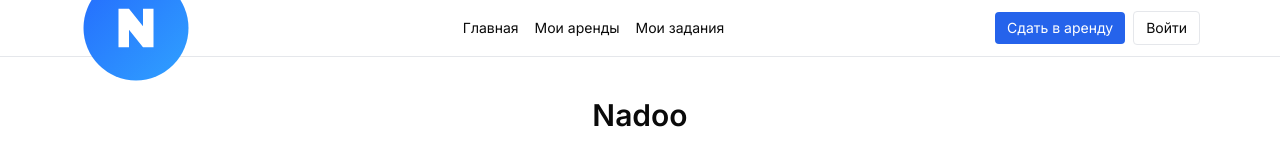
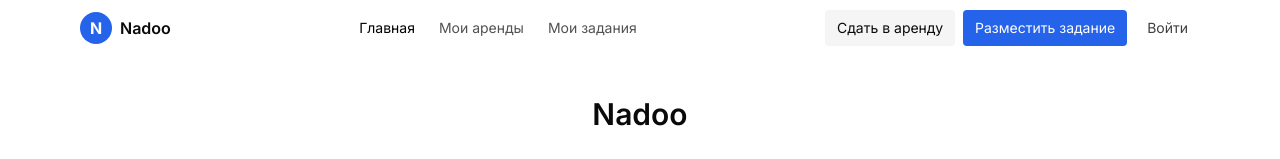
Before and after one commit to mihailgybkin-dot/Nadoo, a Next.js app: page / in a window 1280 px wide. Shown: the top 159 px of the page. Built offline with nearby package versions, Linux system fonts and the light colour scheme; no server answers; the database is empty.

Commit message:
Update Header.tsx

```diff
--- a/components/Header.tsx
+++ b/components/Header.tsx
@@ -1,23 +1,57 @@
 'use client'
+
 import Link from 'next/link'
+import { usePathname } from 'next/navigation'
+
+const NavLink = ({ href, children }: { href: string; children: React.ReactNode }) => {
+  const p = usePathname()
+  const active = p === href
+  return (
+    <Link
+      href={href}
+      className={`px-3 py-2 text-sm ${active ? 'text-black' : 'text-neutral-600 hover:text-black'}`}
+    >
+      {children}
+    </Link>
+  )
+}
 
 export default function Header() {
   return (
-    <div className="border-b">
-      <div className="container flex h-14 items-center justify-between">
+    <header className="border-b">
+      <div className="container flex h-14 items-center justify-between gap-4">
         <Link href="/" className="flex items-center gap-2">
-          <img src="/logo-nadoo.svg" alt="Nadoo" width={112} height={28} />
+          <div className="flex h-8 w-8 items-center justify-center rounded-full bg-blue-600 text-white font-bold">N</div>
+          <span className="text-base font-semibold">Nadoo</span>
         </Link>
-        <nav className="hidden gap-4 sm:flex">
-          <Link href="/" className="text-sm hover:underline">Главная</Link>
-          <Link href="/my" className="text-sm hover:underline">Мои аренды</Link>
-          <Link href="/tasks" className="text-sm hover:underline">Мои задания</Link>
+
+        <nav className="flex items-center">
+          <NavLink href="/">Главная</NavLink>
+          <NavLink href="/my-rents">Мои аренды</NavLink>
+          <NavLink href="/my-tasks">Мои задания</NavLink>
         </nav>
+
         <div className="flex items-center gap-2">
-          <Link href="/post-item" className="rounded bg-blue-600 px-3 py-1.5 text-sm text-white">Сдать в аренду</Link>
-          <Link href="/login" className="rounded border px-3 py-1.5 text-sm">Войти</Link>
+          <Link
+            href="/post-item"
+            className="rounded bg-neutral-100 px-3 py-2 text-sm hover:bg-neutral-200"
+          >
+            Сдать в аренду
+          </Link>
+          <Link
+            href="/post-task"
+            className="rounded bg-blue-600 px-3 py-2 text-sm text-white hover:bg-blue-700"
+          >
+            Разместить задание
+          </Link>
+          <Link
+            href="/login"
+            className="rounded px-3 py-2 text-sm text-neutral-700 hover:bg-neutral-100"
+          >
+            Войти
+          </Link>
         </div>
       </div>
-    </div>
+    </header>
   )
 }
```
